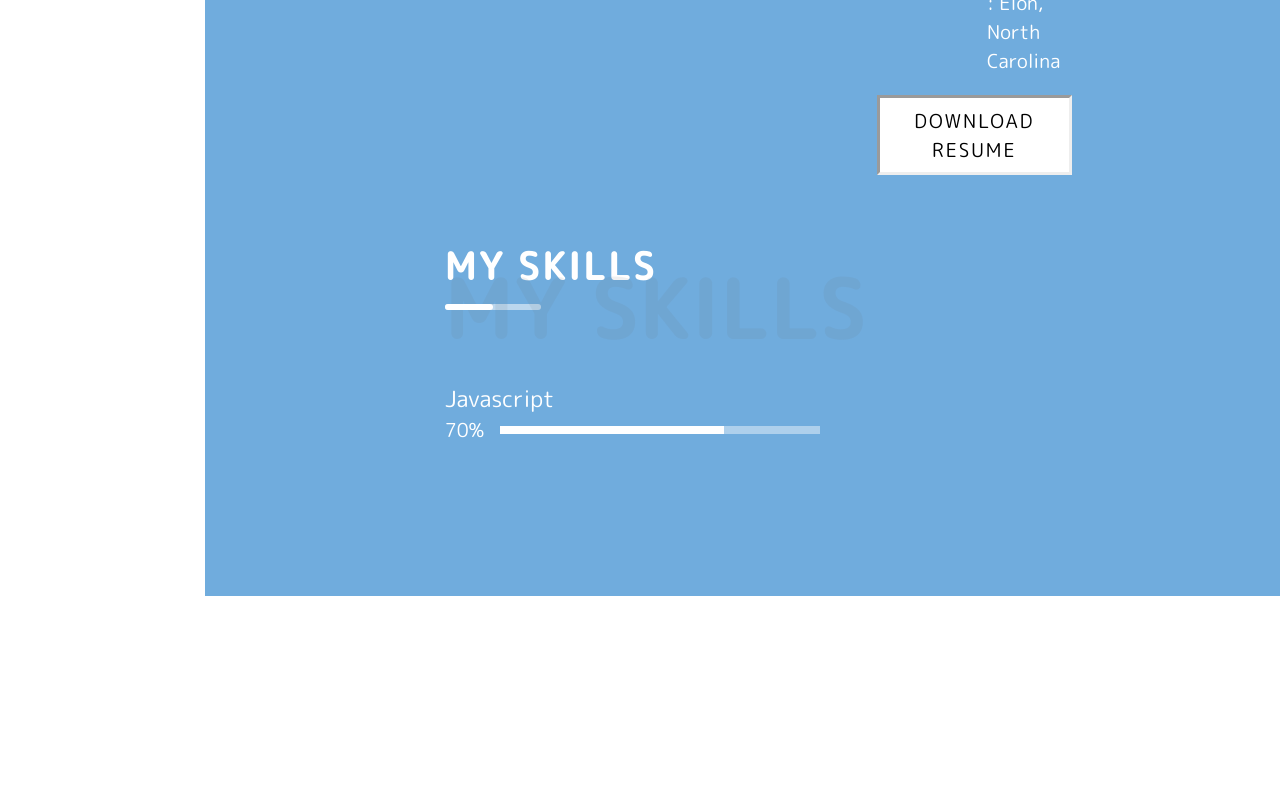
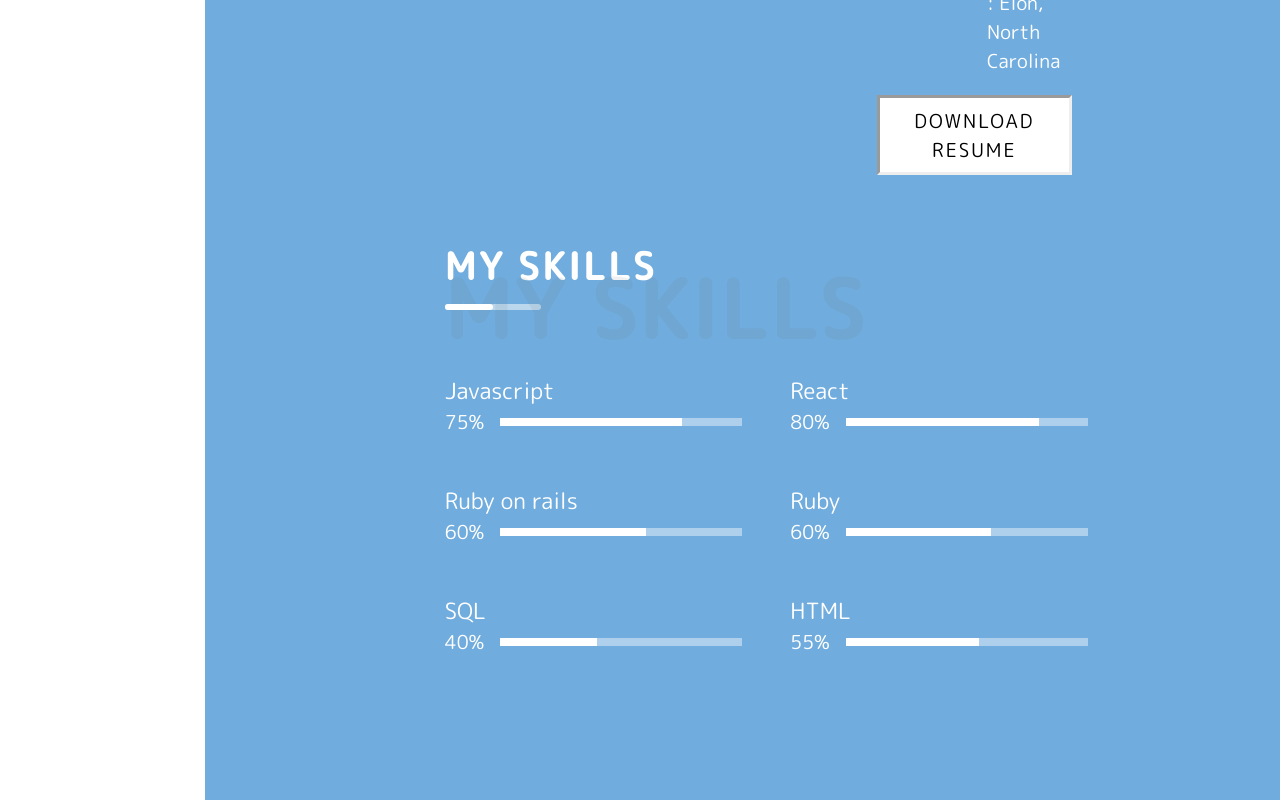
Before and after one commit to FranciscoNav/francisco-portfolio, a React (Create React App) app: page /about in a window 1280 px wide. Shown: the part 1072-1872 px from the top of the page. Before the commit the page ends 1668 px from the top, so only its background shows below. Built offline with nearby package versions, Linux system fonts and the light colour scheme.

Commit message:
finished the styling of the skills-section

```diff
--- a/src/pages/About.js
+++ b/src/pages/About.js
@@ -11,7 +11,14 @@ function About() {
             <Title title={'About'} span={'About'}/>
             <ImageSection/>
             <Title title={'My Skills'} span={'My Skills'}/>
-            <SkillsSection skill={'Javascript'} progress={'70%'}/>
+            <div className='skillsSection-container'>
+                <SkillsSection skill={'Javascript'} progress={'75%'}/>
+                <SkillsSection skill={'React'} progress={'80%'}/>
+                <SkillsSection skill={'Ruby on rails'} progress={'60%'}/>
+                <SkillsSection skill={'Ruby'} progress={'60%'}/>
+                <SkillsSection skill={'SQL'} progress={'40%'}/>
+                <SkillsSection skill={'HTML'} progress={'55%'}/>
+            </div>
         </div>
     )
 }
--- a/src/styles/about.scss
+++ b/src/styles/about.scss
@@ -64,3 +64,11 @@
         width: 100%;
     }
 }
+
+.skillsSection-container{
+    display: grid;
+    grid-template-columns: repeat(2, 1fr);
+    column-gap: 4rem;
+    row-gap: 3rem;
+    margin: 4rem 0;
+}
--- a/src/styles/skill.scss
+++ b/src/styles/skill.scss
@@ -1,8 +1,9 @@
 .skills-section{
-    margin: 4.5rem 0;
+    // margin: .6rem 0;
 }
 
 .skills-container{
+
     .skill-title{
         font-size: 1.4rem;
         font-weight: 400;
@@ -16,8 +17,9 @@
         }
 
         .skill-progress{
+                width: 100%;
             .progress{
-                width: 20rem;
+                width: 100%;
                 height: .5rem;
                 // background-color: rgb(255, 255, 255);
                 margin-left: 1rem;
```
